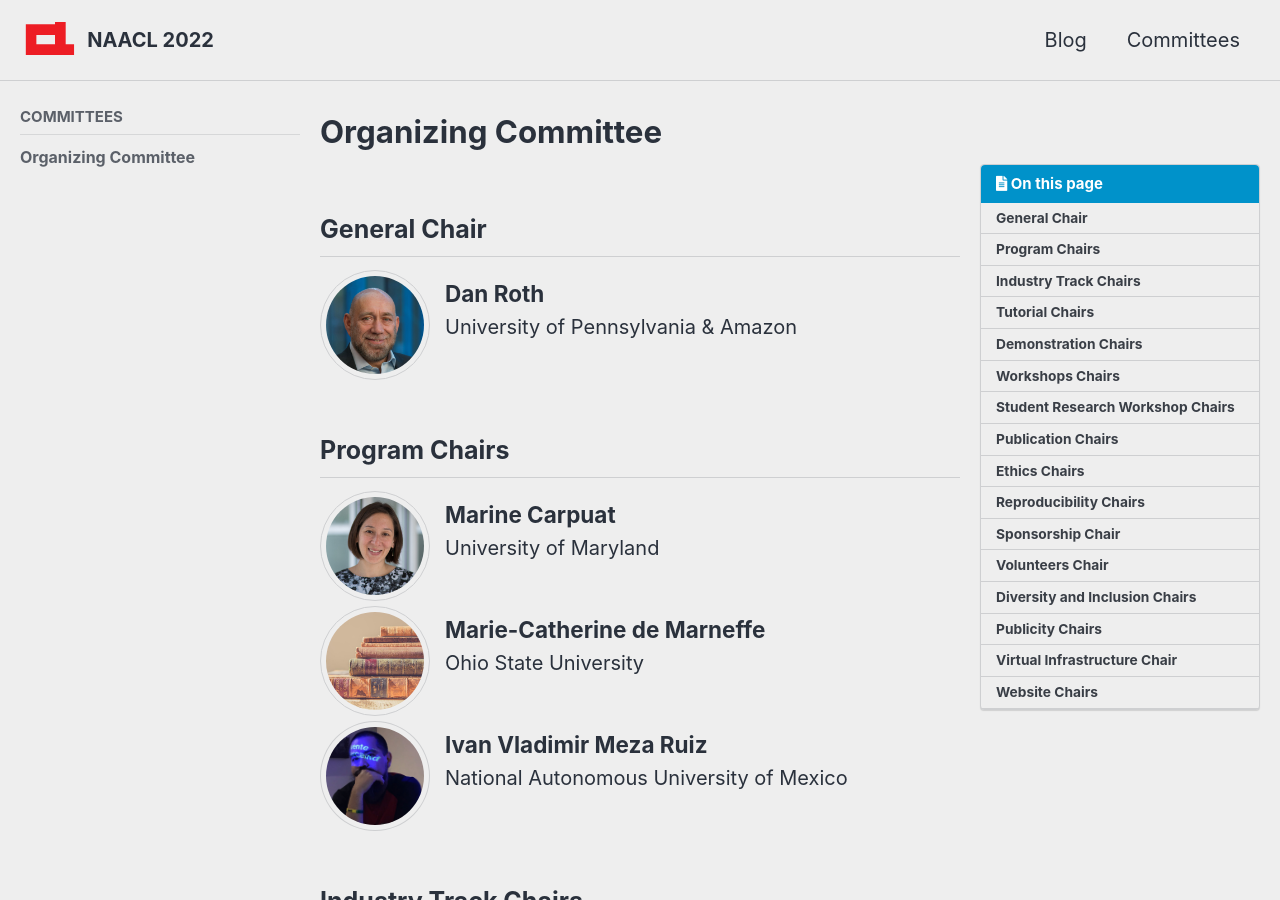
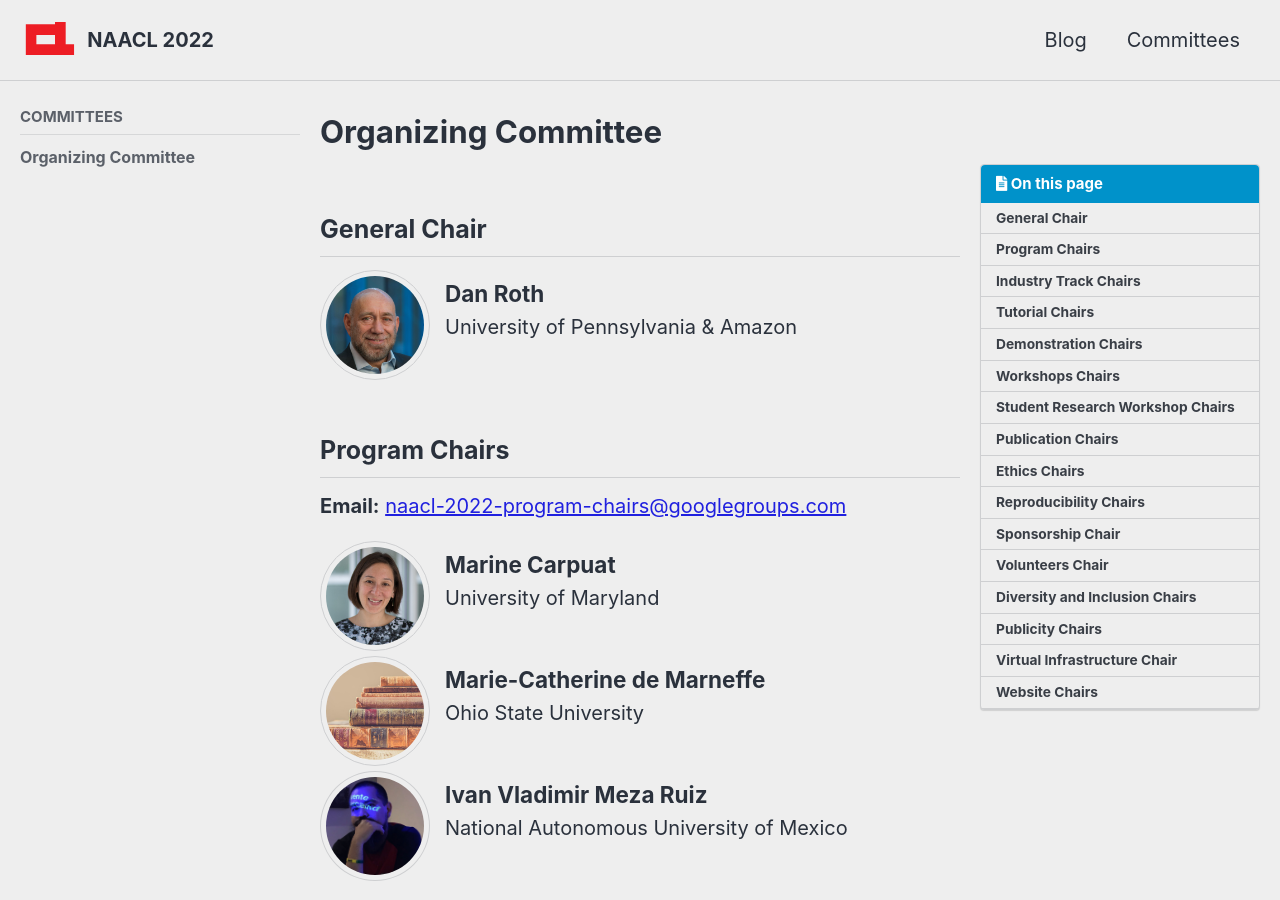
Before and after one commit to naacl-org/naacl-2022-website, a Jekyll site: the page built from _pages/committees/organization.md, in a window 1280 px wide and 900 px high. Built offline with Jekyll 4.4.1, drawn with Linux system fonts in a browser that asks for light colours; cached includes are drawn as plain includes.

Commit message:
Added email for program chair

```diff
--- a/_pages/committees/organization.md
+++ b/_pages/committees/organization.md
@@ -18,6 +18,8 @@ toc_sticky: true
 %}
 
 ## Program Chairs
+**Email:** <naacl-2022-program-chairs@googlegroups.com>
+
 {% include committee-member.html
    name="Marine Carpuat"
    picture="/assets/images/committee/marine_carpuat.jpg"
```
